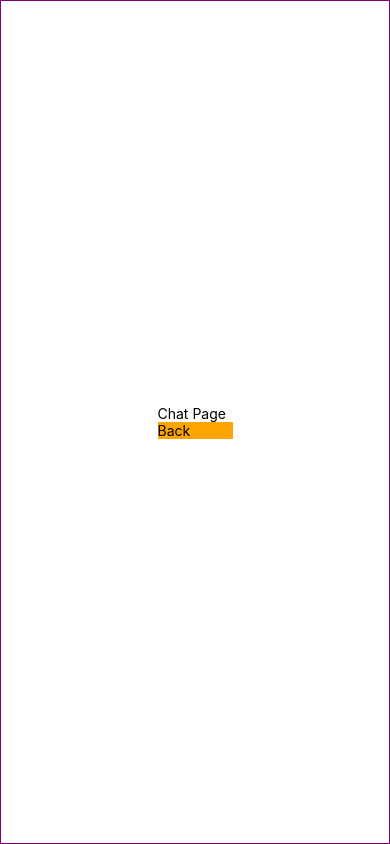
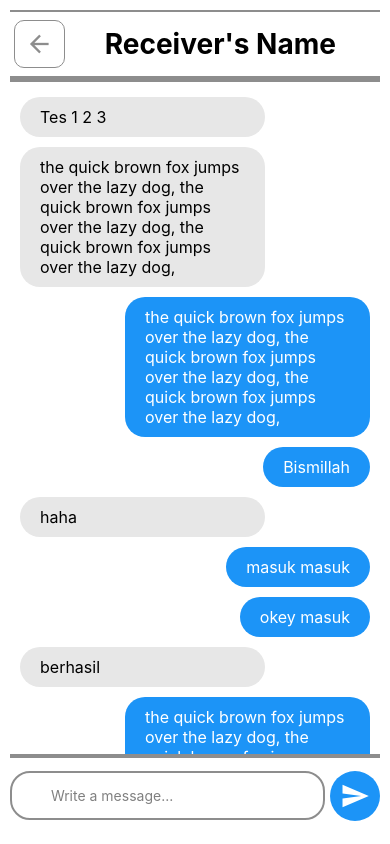
Before and after one commit to ixhsan/chat-fe-Rnativeversion-1, a React Native app: screen /Chat in a window 390 px wide. Built offline with nearby package versions, Linux system fonts and the light colour scheme.

Commit message:
added chat page, proper scrolling using flatlist in contact and chat

```diff
--- /dev/null
+++ b/src/components/ChatItem.js
@@ -0,0 +1,51 @@
+import {StyleSheet, Text, View} from 'react-native';
+import React from 'react';
+
+const ChatItem = ({id, message, sentID}) => {
+  const chatStyle =
+    sentID === 'ikhsan' ? styles.chatItemSender : styles.chatItem;
+  const textColor = sentID === 'ikhsan' ? 'white' : 'black';
+
+  return (
+    <View style={chatStyle}>
+      <Text style={[styles.chatText, {color: textColor}]}>{message}</Text>
+    </View>
+  );
+};
+
+export default ChatItem;
+
+const styles = StyleSheet.create({
+  chatItem: {
+    flexDirection: 'row',
+    marginVertical: 5,
+    maxWidth: '70%',
+    padding: 10,
+    borderRadius: 20,
+    justifyContent: 'flex-start',
+    alignItems: 'center',
+    backgroundColor: '#E7E7E7',
+    // borderColor: 'blue',
+    // borderWidth: 1,
+    // borderStyle: 'solid',
+  },
+  chatItemSender: {
+    flexDirection: 'row',
+    marginVertical: 5,
+    maxWidth: '70%',
+    padding: 10,
+    borderRadius: 20,
+    alignSelf: 'flex-end',
+    alignItems: 'center',
+    backgroundColor: '#1C94F7',
+    // borderColor: 'blue',
+    // borderWidth: 1,
+    // borderStyle: 'solid',
+  },
+  chatText: {
+    paddingHorizontal: 10,
+    alignItems: 'center',
+    fontSize: 16,
+    textAlign: 'auto',
+  },
+});
--- /dev/null
+++ b/src/components/ContactItem.js
@@ -0,0 +1,46 @@
+import {StyleSheet, Text, View, TouchableOpacity} from 'react-native';
+import React from 'react';
+import {Icon} from 'react-native-elements';
+
+const ContactItem = ({navigation, name}) => {
+  return (
+    <TouchableOpacity
+      style={styles.contactItem}
+      onPress={() => navigation.navigate('Chat')}>
+      <Icon
+        name="person"
+        size={32}
+        color={'white'}
+        style={styles.contactIcon}
+      />
+      <Text style={styles.contactText}>{name}</Text>
+    </TouchableOpacity>
+  );
+};
+
+export default ContactItem;
+
+const styles = StyleSheet.create({
+  contactItem: {
+    flexDirection: 'row',
+    marginVertical: 5,
+    padding: 10,
+    justifyContent: 'flex-start',
+    alignItems: 'center',
+    backgroundColor: '#E7E7E7',
+  },
+  contactIcon: {
+    padding: 5,
+    backgroundColor: '#1C94F7',
+    borderWidth: 0,
+    borderStyle: 'solid',
+    borderRadius: 20,
+  },
+  contactText: {
+    paddingLeft: 20,
+    alignItems: 'center',
+    textAlign: 'center',
+    fontSize: 18,
+    fontWeight: 'bold',
+  },
+});
--- a/src/pages/Chat/index.js
+++ b/src/pages/Chat/index.js
@@ -1,35 +1,288 @@
-import {StyleSheet, Text, View, TouchableOpacity} from 'react-native';
-import React from 'react';
+import {
+  StyleSheet,
+  Text,
+  View,
+  TouchableOpacity,
+  SafeAreaView,
+  KeyboardAvoidingView,
+  TextInput,
+  Platform,
+  FlatList,
+} from 'react-native';
+import {useState} from 'react';
+import {Icon} from 'react-native-elements';
+import ChatItem from '../../components/ChatItem';
 
 const Chat = ({navigation}) => {
+  const [message, setMessage] = useState('');
+  const [chat, setChat] = useState([
+    {
+      id: 1,
+      message: 'Tes 1 2 3',
+      sentID: 'fajar',
+    },
+    {
+      id: 2,
+      message:
+        'the quick brown fox jumps over the lazy dog, the quick brown fox jumps over the lazy dog, the quick brown fox jumps over the lazy dog,',
+      sentID: 'fajar',
+    },
+    {
+      id: 3,
+      message:
+        'the quick brown fox jumps over the lazy dog, the quick brown fox jumps over the lazy dog, the quick brown fox jumps over the lazy dog,',
+      sentID: 'ikhsan',
+    },
+    {
+      id: 4,
+      message: 'Bismillah',
+      sentID: 'ikhsan',
+    },
+    {
+      id: 5,
+      message: 'haha',
+      sentID: 'fajar',
+    },
+    {
+      id: 6,
+      message: 'masuk masuk',
+      sentID: 'ikhsan',
+    },
+    {
+      id: 7,
+      message: 'okey masuk',
+      sentID: 'ikhsan',
+    },
+    {
+      id: 8,
+      message: 'berhasil',
+      sentID: 'fajar',
+    },
+    {
+      id: 9,
+      message:
+        'the quick brown fox jumps over the lazy dog, the quick brown fox jumps over the lazy dog, the quick brown fox jumps over the lazy dog,',
+      sentID: 'ikhsan',
+    },
+    {
+      id: 10,
+      message: 'bismillah',
+      sentID: 'fajar',
+    },
+    {
+      id: 11,
+      message: 'okey masuk',
+      sentID: 'ikhsan',
+    },
+    {
+      id: 12,
+      message: 'berhasil',
+      sentID: 'fajar',
+    },
+    {
+      id: 13,
+      message:
+        'the quick brown fox jumps over the lazy dog, the quick brown fox jumps over the lazy dog, the quick brown fox jumps over the lazy dog,',
+      sentID: 'ikhsan',
+    },
+  ]);
   return (
+    <SafeAreaView
+      style={{flex: 1, alignItems: 'center', justifyContent: 'center'}}>
       <View style={styles.container}>
         <View style={styles.header}>
-        <Text>Chat Page</Text>
           <TouchableOpacity
-          style={{width: 75, backgroundColor: 'orange'}}
+            style={styles.buttonBack}
             onPress={() => navigation.goBack()}>
-          <Text>Back</Text>
+            <Icon
+              name={'arrow-back'}
+              size={28}
+              style={styles.buttonBackIcon}
+              color={'#8D8D8D'}
+            />
+          </TouchableOpacity>
+          <Text style={styles.headerText}>Receiver's Name</Text>
+        </View>
+        <KeyboardAvoidingView
+          style={styles.keyboardAvoidingView}
+          behavior={Platform === 'ios' ? 'padding' : null}
+          enabled>
+          <View style={styles.chatBody}>
+            <FlatList
+              data={chat}
+              renderItem={({item, index}) => (
+                <ChatItem
+                  id={item.id}
+                  message={item.message}
+                  sentID={item.sentID}
+                />
+              )}
+              keyExtractor={item => item.id}
+              contentContainerStyle={styles.chatList}
+            />
+          </View>
+          <View style={styles.inputBody}>
+            <View style={styles.inputGroup}>
+              <TextInput
+                style={styles.chatInput}
+                placeholder="Write a message..."
+                placeholderTextColor={'grey'}
+                value={message}
+                onChangeText={text => setMessage(text)}
+              />
+            </View>
+            <TouchableOpacity>
+              <Icon
+                name="send"
+                size={30}
+                color={'white'}
+                style={styles.buttonChatIcon}
+              />
             </TouchableOpacity>
           </View>
+        </KeyboardAvoidingView>
       </View>
+    </SafeAreaView>
   );
 };
 const styles = StyleSheet.create({
   container: {
-    flex: 1,
+    // flex: 1,
     alignItems: 'center',
     justifyContent: 'center',
     maxHeight: '100%',
     maxWidth: '100%',
     width: '100%',
-    padding: 20,
+    height: '100%',
+    padding: 10,
     backgroundColor: '#FFFFFF',
-    borderColor: 'purple',
+    // borderColor: 'red',
+    // borderWidth: 1,
+    // borderStyle: 'solid',
+  },
+  header: {
+    // flex: 1,
+    width: '100%',
+    flexDirection: 'row',
+    justifyContent: 'space-between',
+    alignItems: 'center',
+    paddingVertical: 5,
+    paddingHorizontal: 4,
+    borderTopColor: '#8D8D8D',
+    borderTopWidth: 2,
+    borderBottomColor: '#8D8D8D',
+    borderBottomWidth: 2,
+  },
+  buttonBack: {
+    flex: 1,
+    maxWidth: '14%',
+    height: '100%',
+    maxHeight: '90%',
+    justifyContent: 'center',
+    alignItems: 'center',
+    backgroundColor: 'white',
+    borderRadius: 10,
+    borderColor: '#8D8D8D',
     borderWidth: 1,
     borderStyle: 'solid',
   },
-  header: {},
+  buttonBackIcon: {
+    // borderColor: 'green',
+    // borderWidth: 1,
+    // borderStyle: 'solid',
+  },
+  headerText: {
+    flex: 1,
+    textAlign: 'center',
+    paddingVertical: 10,
+    fontSize: 28,
+    fontWeight: 'bold',
+    // borderColor: 'green',
+    // borderWidth: 1,
+    // borderStyle: 'solid',
+  },
+  keyboardAvoidingView: {
+    flex: 1,
+    // margin: 0,
+    // padding: 0,
+    // borderColor: 'green',
+    // borderWidth: 1,
+    // borderStyle: 'solid',
+  },
+  chatBody: {
+    height: '90%',
+    marginBottom: '2%',
+    borderTopColor: '#8D8D8D',
+    borderTopWidth: 4,
+    borderBottomColor: '#8D8D8D',
+    borderBottomWidth: 4,
+    // borderColor: 'blue',
+    // borderWidth: 1,
+    // borderStyle: 'solid',
+  },
+  chatList: {
+    width: '100%',
+    minWidth: '100%',
+    maxWidth: '100%',
+    padding: 10,
+    // borderTopColor: '#8D8D8D',
+    // borderTopWidth: 4,
+    // borderBottomColor: '#8D8D8D',
+    // borderBottomWidth: 4,
+    // borderColor: 'blue',
+    // borderWidth: 1,
+    // borderStyle: 'solid',
+  },
+  inputBody: {
+    flexDirection: 'row',
+    alignItems: 'center',
+    justifyContent: 'space-between',
+    marginTop: 5,
+    // borderColor: 'green',
+    // borderWidth: 1,
+    // borderStyle: 'solid',
+  },
+  inputGroup: {
+    flex: 1,
+    flexDirection: 'row',
+    justifyContent: 'center',
+    alignItems: 'center',
+    borderRadius: 20,
+    borderColor: '#8D8D8D',
+    borderWidth: 2,
+    borderStyle: 'solid',
+    marginRight: 5,
+  },
+  addIcon: {
+    paddingHorizontal: 15,
+    paddingVertical: 7,
+  },
+  chatInput: {
+    height: 45,
+    width: '80%',
+    maxWidth: '75%',
+    paddingVertical: 5,
+    color: 'black',
+    // borderWidth: 1,
+    // borderColor: 'red',
+    // borderStyle: 'solid',
+  },
+  buttonChat: {
+    // height: 45,
+    marginLeft: 5,
+    paddingVertical: 10,
+    paddingHorizontal: 20,
+    backgroundColor: '#1C94F7',
+  },
+  buttonChatIcon: {
+    padding: 10,
+    backgroundColor: '#1C94F7',
+    borderRadius: 30,
+  },
+  buttonAddText: {
+    color: '#FFFFFF',
+    textAlign: 'center',
+  },
 });
 
 export default Chat;
--- a/src/pages/Contact/index.js
+++ b/src/pages/Contact/index.js
@@ -6,12 +6,64 @@ import {
   SafeAreaView,
   TextInput,
   KeyboardAvoidingView,
+  FlatList,
 } from 'react-native';
 import React, {useState} from 'react';
 import {Icon} from 'react-native-elements';
+import ContactItem from '../../components/ContactItem';
 
 const Contact = ({navigation}) => {
   const [contactID, setContactID] = useState('');
+  const [contacts, setContacts] = useState([
+    {
+      id: 1,
+      name: 'fajar',
+    },
+    {
+      id: 2,
+      name: 'tantowi',
+    },
+    {
+      id: 3,
+      name: 'yaqin',
+    },
+    {
+      id: 4,
+      name: 'rahmat',
+    },
+    {
+      id: 5,
+      name: 'abang',
+    },
+    {
+      id: 6,
+      name: 'ikhsan',
+    },
+    {
+      id: 7,
+      name: 'yudi',
+    },
+    {
+      id: 8,
+      name: 'gemma',
+    },
+    {
+      id: 9,
+      name: 'rifqi',
+    },
+    {
+      id: 10,
+      name: 'yudi',
+    },
+    {
+      id: 11,
+      name: 'gemma',
+    },
+    {
+      id: 12,
+      name: 'rifqi',
+    },
+  ]);
 
   return (
     <SafeAreaView
@@ -42,21 +94,18 @@ const Contact = ({navigation}) => {
           </TouchableOpacity>
         </View>
         <View style={styles.contactBody}>
-          <View style={styles.contactList}>
-            <TouchableOpacity
-              style={styles.contactItem}
-              onPress={() => navigation.navigate('Chat')}>
-              <View style={styles.contactIconOverlay}>
-                <Icon
-                  name="person"
-                  size={32}
-                  color={'white'}
-                  style={styles.contactIcon}
-                />
-              </View>
-              <Text style={styles.contactText}>Contact</Text>
-            </TouchableOpacity>
-          </View>
+          <FlatList
+            data={contacts}
+            renderItem={({item, index}) => (
+              <ContactItem
+                no={item.id}
+                name={item.name}
+                navigation={navigation}
+              />
+            )}
+            keyExtractor={item => item.id}
+            contentContainerStyle={styles.contactList}
+          />
         </View>
         <TouchableOpacity
           style={styles.buttonLogOut}
@@ -70,7 +119,6 @@ const Contact = ({navigation}) => {
 
 const styles = StyleSheet.create({
   container: {
-    flex: 1,
     maxHeight: '100%',
     maxWidth: '100%',
     width: '100%',
@@ -137,7 +185,7 @@ const styles = StyleSheet.create({
     textAlign: 'center',
   },
   buttonLogOut: {
-    width: '30%',
+    width: '40%',
     alignSelf: 'center',
     paddingVertical: 10,
     backgroundColor: '#FFFFFF',
@@ -152,41 +200,20 @@ const styles = StyleSheet.create({
     color: 'red',
   },
   contactBody: {
-    flexDirection: 'column',
-    marginVertical: 10,
+    // flexDirection: 'column',
+    height: '78%',
+    marginVertical: '2.75%',
     borderTopColor: '#8D8D8D',
     borderTopWidth: 4,
     borderBottomColor: '#8D8D8D',
     borderBottomWidth: 4,
+    // borderWidth: 1,
+    // borderColor: 'green',
+    // borderStyle: 'solid',
   },
   contactList: {
-    minHeight: '80%',
-    maxHeight: '100%',
-    // borderWidth: 1,
-    // borderColor: 'red',
-    // borderStyle: 'solid',
-  },
-  contactItem: {
-    flexDirection: 'row',
-    marginVertical: 10,
-    padding: 10,
-    justifyContent: 'flex-start',
-    alignItems: 'center',
-    backgroundColor: '#E7E7E7',
-  },
-  contactIconOverlay: {
-    padding: 5,
-    backgroundColor: '#1C94F7',
-    borderWidth: 0,
-    borderStyle: 'solid',
-    borderRadius: 20,
-  },
-  contactText: {
-    paddingLeft: 20,
-    alignItems: 'center',
-    textAlign: 'center',
-    fontSize: 18,
-    fontWeight: 'bold',
+    flexGrow: 1,
+    marginVertical: '2%',
   },
 });
 
```
Lines whose indentation alone changed are shown as unchanged.
